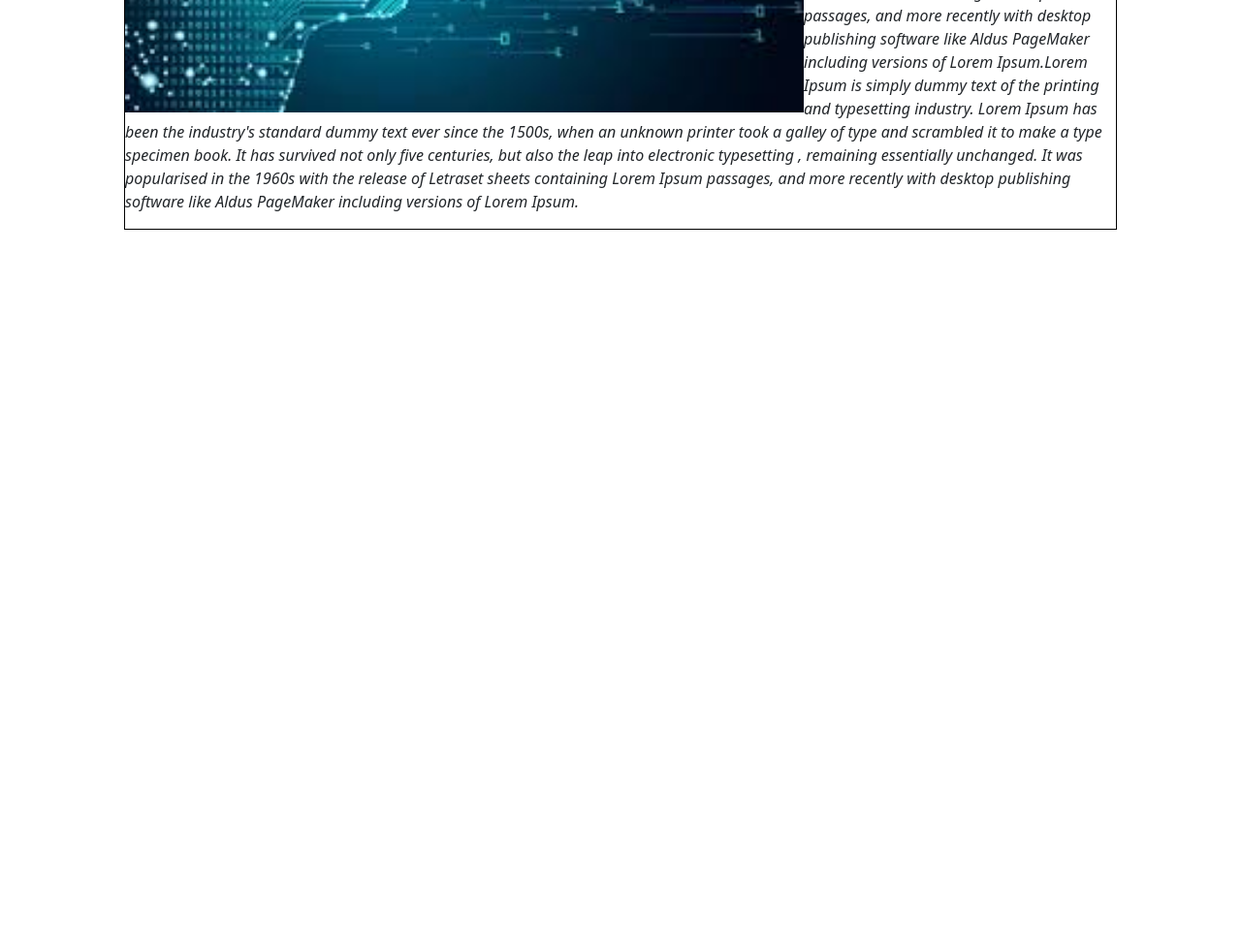
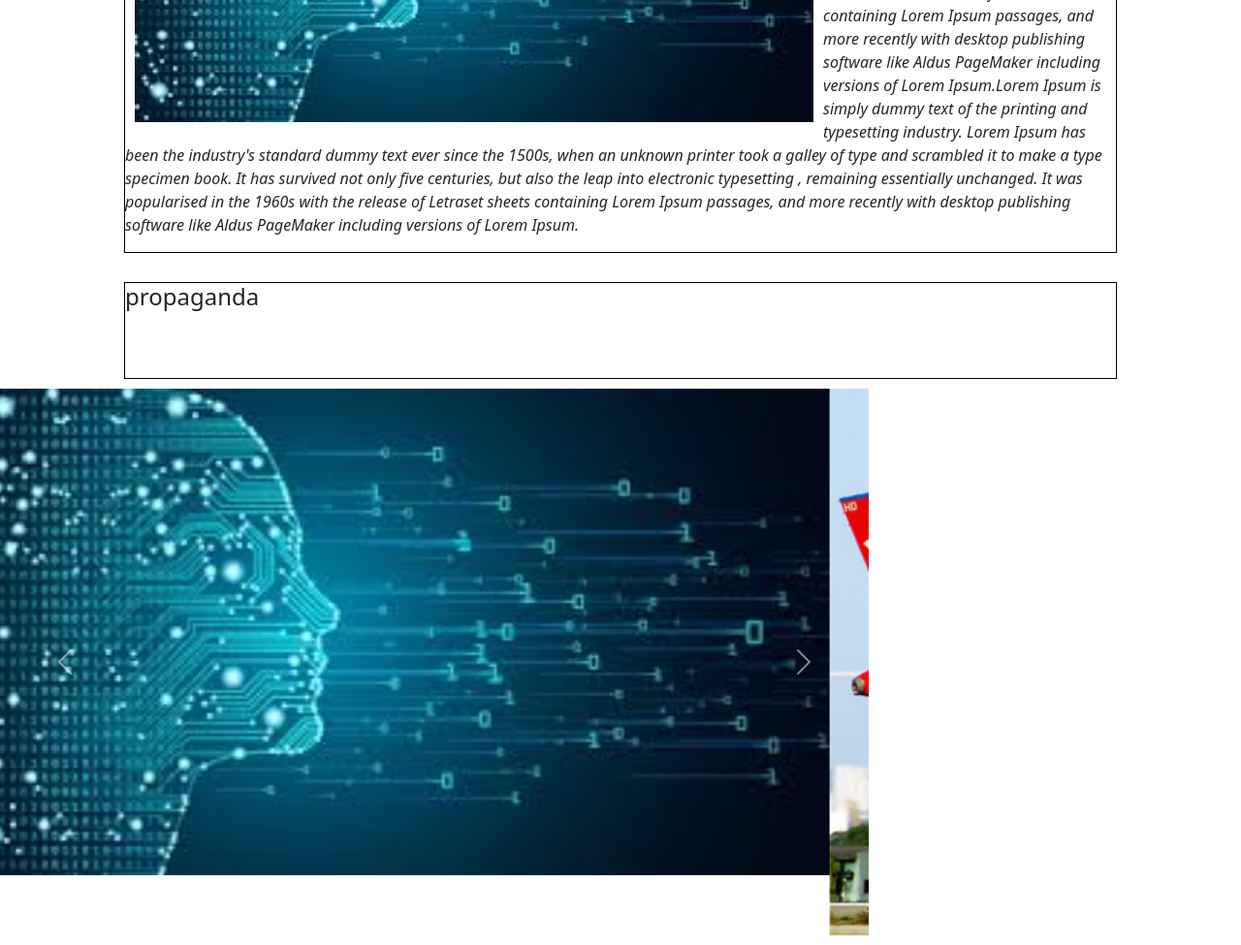
Before and after one commit to WebDevelopersInc/WT_Noticias, a plain HTML site: page index.html in a window 1280 px wide. Shown: the part 500-1475 px from the top of the page at 97% size. Before the commit the page ends 800 px from the top, so only its background shows below. Drawn offline with nearby package versions, Linux system fonts and the light colour scheme.

Commit message:
adicionei o slide, só não posicionei

```diff
--- a/index.html
+++ b/index.html
@@ -14,7 +14,7 @@
     <header>
         <nav class="navbar navbar-expand-lg bg-light">
             <div class="container-fluid">
-                <a class="navbar-brand" href="#"><i class="fa-sharp fa-solid fa-mug-hot"></i></a>
+                <a class="navbar-brand" href="#">WT noticias</a>
                 <button class="navbar-toggler" type="button" data-bs-toggle="collapse" data-bs-target="#navbarScroll" aria-controls="navbarScroll" aria-expanded="false" aria-label="Toggle navigation">
                     <span class="navbar-toggler-icon"></span>
                 </button>
@@ -36,7 +36,7 @@
 
                         <li class="nav-item dropdown">
                             <a class="nav-link " href="#" role="button" data-bs-toggle="dropdown" aria-expanded="false">
-                                <i class="fa-brands fa-github"></i>
+                                <i class="fa-brands fa-github"> </i>
                             </a>
                             <ul class="dropdown-menu">
                             <li><a class="dropdown-item" href="#"><i class="fa-brands fa-github"></i> WT serviços web</a></li>
@@ -117,6 +117,31 @@
                       including versions of Lorem Ipsum.</i></p>
         </div>
     </div>
+    <div class="propaganda">
+        <h4>propaganda</h4>
+    </div>
+
+    <div id="carouselExampleControls" class="carousel slide" data-bs-ride="carousel">
+        <div class="carousel-inner">
+          <div class="carousel-item active">
+            <img src="./images/images.jpg" class="d-block w-100" alt="...">
+          </div>
+          <div class="carousel-item">
+            <img src="./images/A320tam.jpg" class="d-block w-100" alt="...">
+          </div>
+          <div class="carousel-item">
+            <img src="./images/JAIR-BOLSONARO-ALEXANDRE-MORAES-2021.webp" class="d-block w-100" alt="...">
+          </div>
+        </div>
+        <button class="carousel-control-prev" type="button" data-bs-target="#carouselExampleControls" data-bs-slide="prev">
+          <span class="carousel-control-prev-icon" aria-hidden="true"></span>
+          <span class="visually-hidden">Previous</span>
+        </button>
+        <button class="carousel-control-next" type="button" data-bs-target="#carouselExampleControls" data-bs-slide="next">
+          <span class="carousel-control-next-icon" aria-hidden="true"></span>
+          <span class="visually-hidden">Next</span>
+        </button>
+      </div>
 
     <script src="./script.js"></script>
     <script src="https://cdn.jsdelivr.net/npm/bootstrap@5.2.2/dist/js/bootstrap.bundle.min.js" integrity="sha384-OERcA2EqjJCMA+/3y+gxIOqMEjwtxJY7qPCqsdltbNJuaOe923+mo//f6V8Qbsw3" crossorigin="anonymous"></script>
--- a/style.css
+++ b/style.css
@@ -109,8 +109,18 @@ img{
     position: relative;
     float: left;
     width: 700px;
-
+    margin: 10px;
 }
-.container1 i{
-    padding: 0px;
+.propaganda{
+    position: relative;
+    border: 1px solid black;
+    width: 80%;
+    margin: 0 auto;
+    margin-top: 30px;
+    height: 100px;
 }
+/* slide */
+.carousel{
+    position: relative;
+    width: 70%;
+}
```
Also changed, not shown: images/A320tam.jpg (added), images/JAIR-BOLSONARO-ALEXANDRE-MORAES-2021.webp (added), images/LOGO.png (added).
